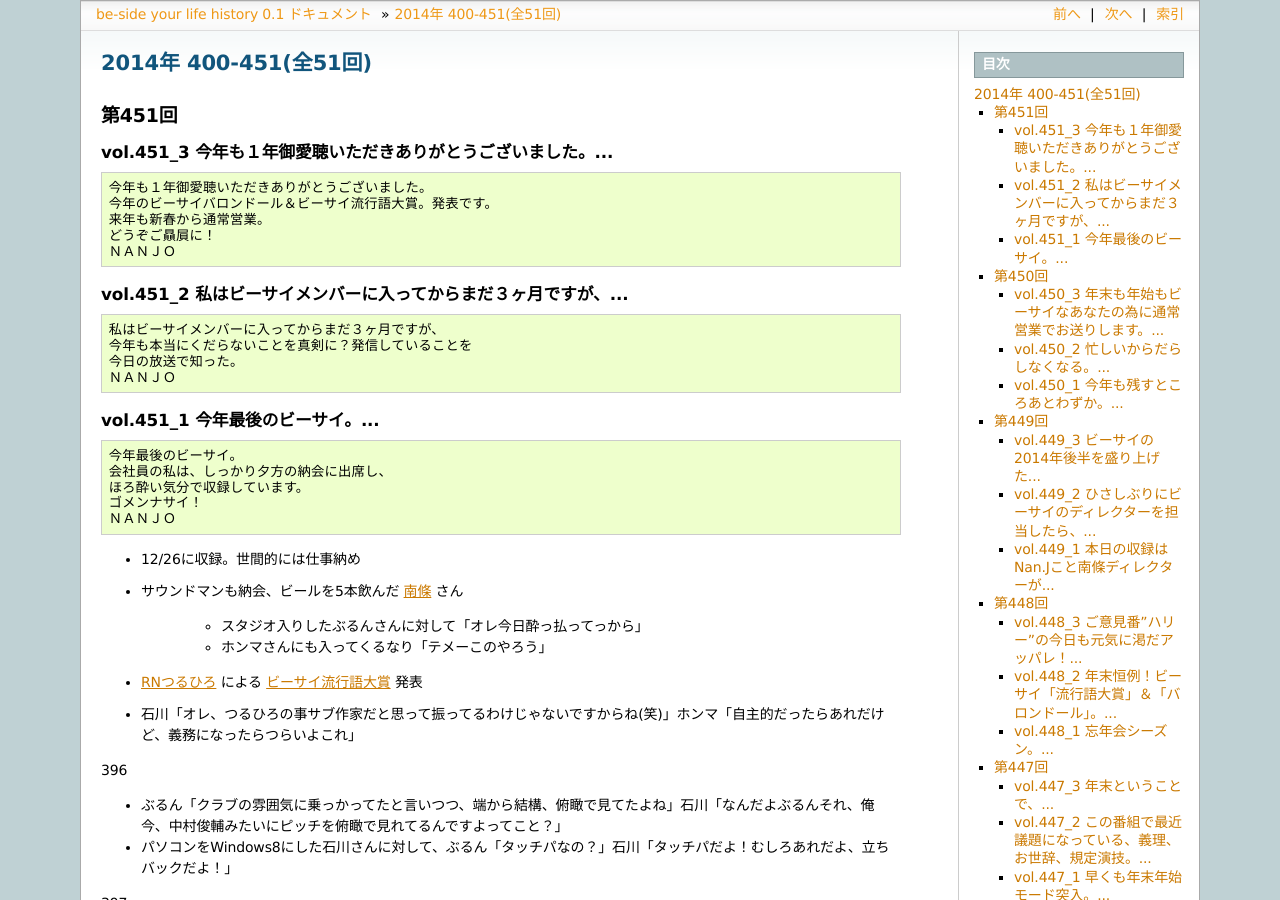
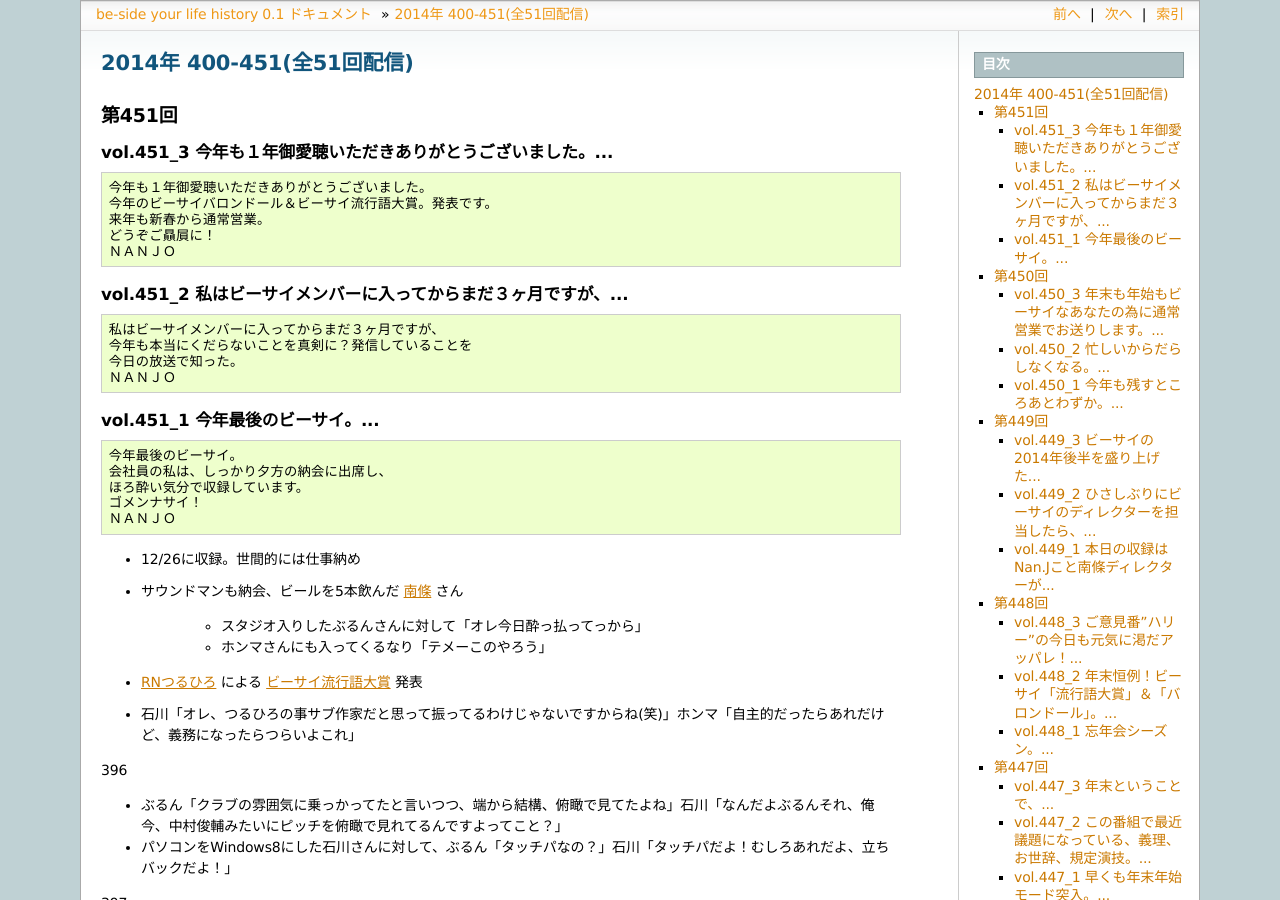
Before and after one commit to gosyujin/be-side, a Sphinx documentation site: the page built from source/2014.rst, in a window 1280 px wide and 900 px high. Built offline with Sphinx 7.4.7, drawn with Linux system fonts in a browser that asks for light colours; some of the changed text lies outside the part shown.

Commit message:
Update source

```diff
--- a/source/2013.rst
+++ b/source/2013.rst
@@ -1,6 +1,6 @@
-======================
-2013年 348-399(全51回)
-======================
+==========================
+2013年 348-399(全51回配信)
+==========================
 
 第399回
 ========
--- a/source/2014.rst
+++ b/source/2014.rst
@@ -1,6 +1,6 @@
-======================
-2014年 400-451(全51回)
-======================
+==========================
+2014年 400-451(全51回配信)
+==========================
 
 第451回
 ========
--- a/source/2015.rst
+++ b/source/2015.rst
@@ -1,6 +1,6 @@
-======================
-2015年 452-xxx(全xx回)
-======================
+==========================
+2015年 452-xxx(全xx回配信)
+==========================
 
 第496回
 ========
```
